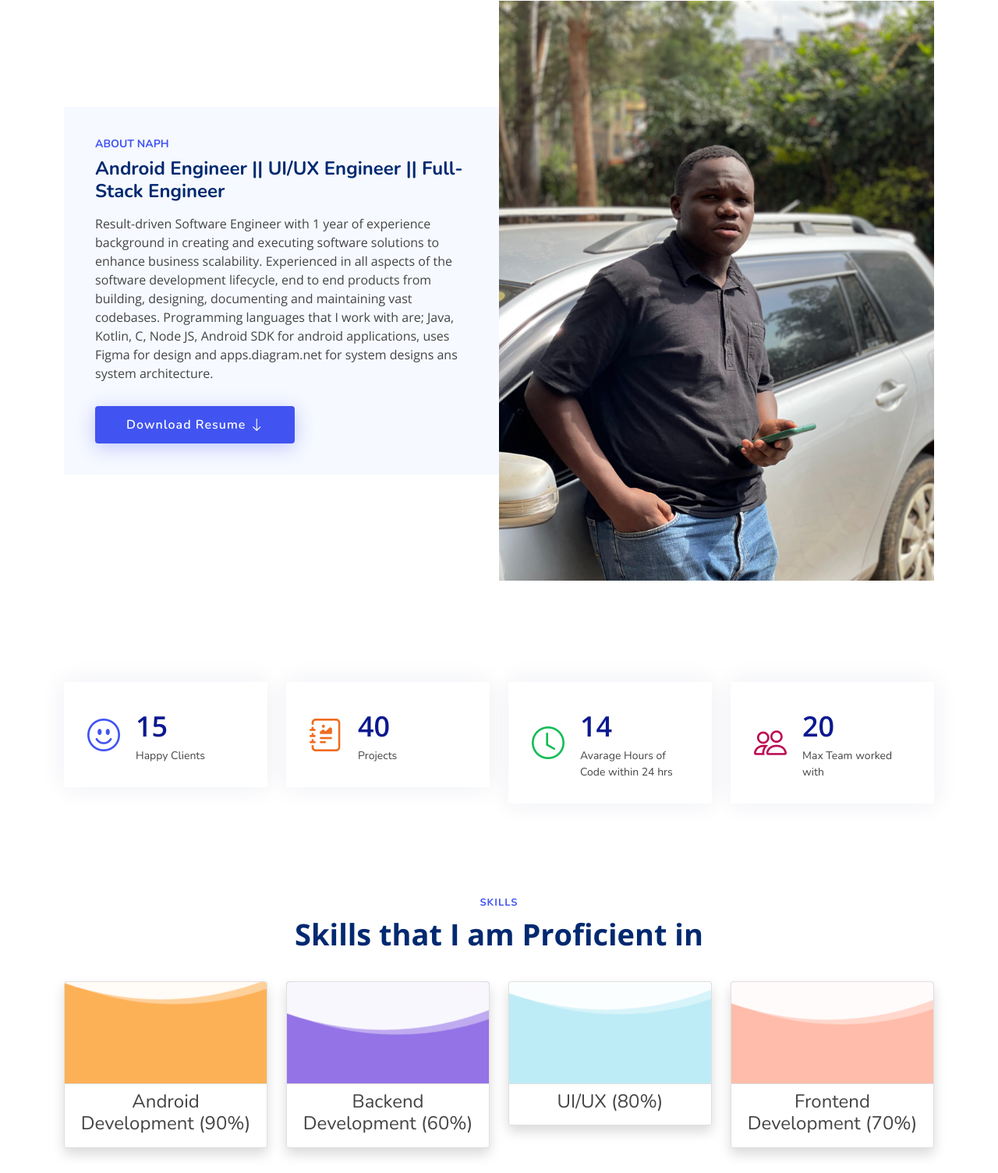
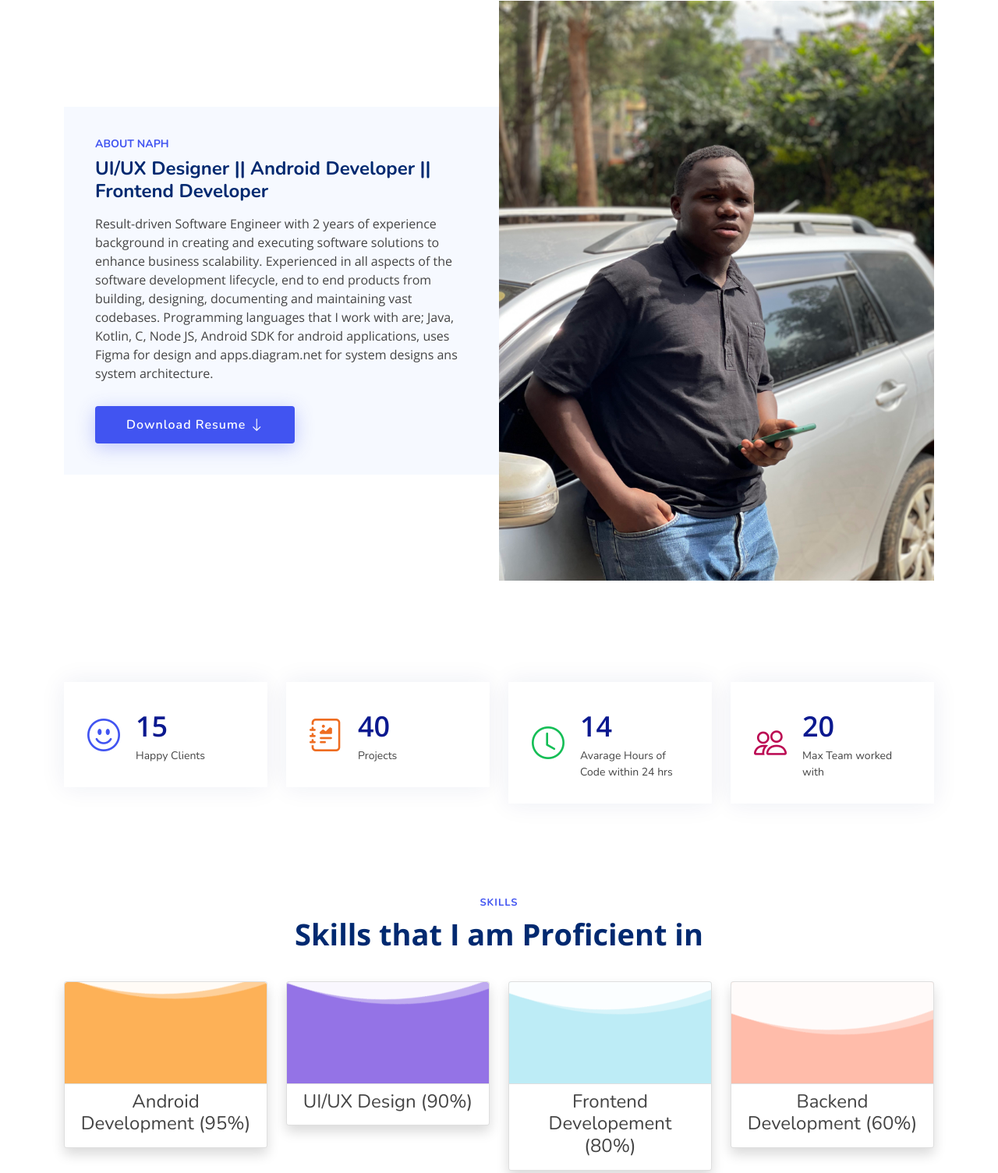
Before and after one commit to Naphtali-cpu/naphtaliportfolio, a plain HTML site: page index.html in a window 1280 px wide. Shown: the part 859-2364 px from the top of the page at 78% size. Drawn offline with nearby package versions, Linux system fonts and the light colour scheme; a script that the page names is missing.

Commit message:
Changed proficiencies

```diff
--- a/index.html
+++ b/index.html
@@ -113,9 +113,9 @@
           >
             <div class="content">
               <h3>ABOUT NAPH</h3>
-              <h2>Android Engineer || UI/UX Engineer || Full-Stack Engineer</h2>
+              <h2>UI/UX Designer || Android Developer || Frontend Developer</h2>
               <p>
-                Result-driven Software Engineer with 1 year of experience background in creating and executing software solutions to enhance business scalability. Experienced in all aspects of the software development lifecycle, end to end products from building, designing, documenting and maintaining vast codebases. Programming languages that I work with are; Java, Kotlin, C, Node JS, Android SDK for android applications, uses Figma for design and apps.diagram.net for system designs ans system architecture.
+                Result-driven Software Engineer with 2 years of experience background in creating and executing software solutions to enhance business scalability. Experienced in all aspects of the software development lifecycle, end to end products from building, designing, documenting and maintaining vast codebases. Programming languages that I work with are; Java, Kotlin, C, Node JS, Android SDK for android applications, uses Figma for design and apps.diagram.net for system designs ans system architecture.
               </p>
               <div class="text-center text-lg-start">
                 <a
@@ -224,10 +224,10 @@
                 class="position-relative rounded-top progress-wrapper"
                 data-color="#fdb157"
               >
-                <div class="wave" data-progress="90%"></div>
+                <div class="wave" data-progress="95%"></div>
               </div>
               <div class="card-footer bg-white">
-                <h4 class="card-title">Android Development (90%)</h4>
+                <h4 class="card-title">Android Development (95%)</h4>
               </div>
             </div>
           </div>
@@ -237,10 +237,10 @@
                 class="position-relative rounded-top progress-wrapper"
                 data-color="#9473e6"
               >
-                <div class="wave" data-progress="60%"></div>
+                <div class="wave" data-progress="90%"></div>
               </div>
               <div class="card-footer bg-white">
-                <h4 class="card-title">Backend Development (60%)</h4>
+                <h4 class="card-title">UI/UX Design (90%)</h4>
               </div>
             </div>
           </div>
@@ -253,7 +253,7 @@
                 <div class="wave" data-progress="80%"></div>
               </div>
               <div class="card-footer bg-white">
-                <h4 class="card-title">UI/UX (80%)</h4>
+                <h4 class="card-title">Frontend Developement (80%)</h4>
               </div>
             </div>
           </div>
@@ -263,10 +263,10 @@
                 class="position-relative rounded-top progress-wrapper"
                 data-color="#ffbcaa"
               >
-                <div class="wave" data-progress="70%"></div>
+                <div class="wave" data-progress="60%"></div>
               </div>
               <div class="card-footer bg-white">
-                <h4 class="card-title">Frontend Development (70%)</h4>
+                <h4 class="card-title">Backend Development (60%)</h4>
               </div>
             </div>
           </div>
```
